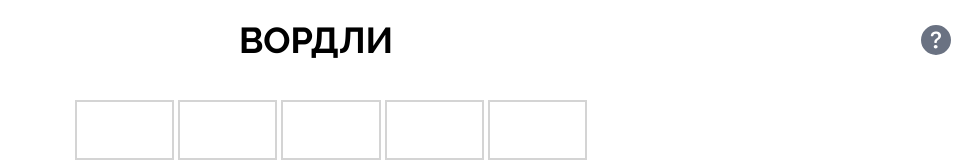
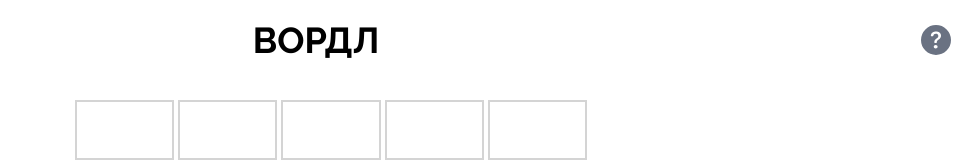
Before and after one commit to anvass/wordle, a React (Vite) app: page / in a window 1280 px wide. Shown: the top 162 px of the page, without its empty margins (309-1280 px from the left). Built offline with nearby package versions, Linux system fonts and the light colour scheme.

Commit message:
chore: rename title

```diff
--- a/index.html
+++ b/index.html
@@ -5,7 +5,7 @@
   <meta charset="UTF-8" />
   <link rel="icon" type="image/svg+xml" href="/vite.svg" />
   <meta name="viewport" content="width=device-width, initial-scale=1.0" />
-  <title>Wordle</title>
+  <title>Вордл</title>
 </head>
 
 <body>
--- a/src/components/Header.tsx
+++ b/src/components/Header.tsx
@@ -5,9 +5,7 @@ function Header() {
     <header className="flex justify-between items-center mb-5 p-5">
       <div></div>
       <div>
-        <h1 className="text-center text-5xl md:text-4xl uppercase">
-          Вордли
-        </h1>
+        <h1 className="text-center text-5xl md:text-4xl uppercase">Вордл</h1>
       </div>
       <div className="flex justify-end gap-2 items-center">
         <button className="text-gray-500 text-[30px] cursor-pointer hover:text-black">
```
